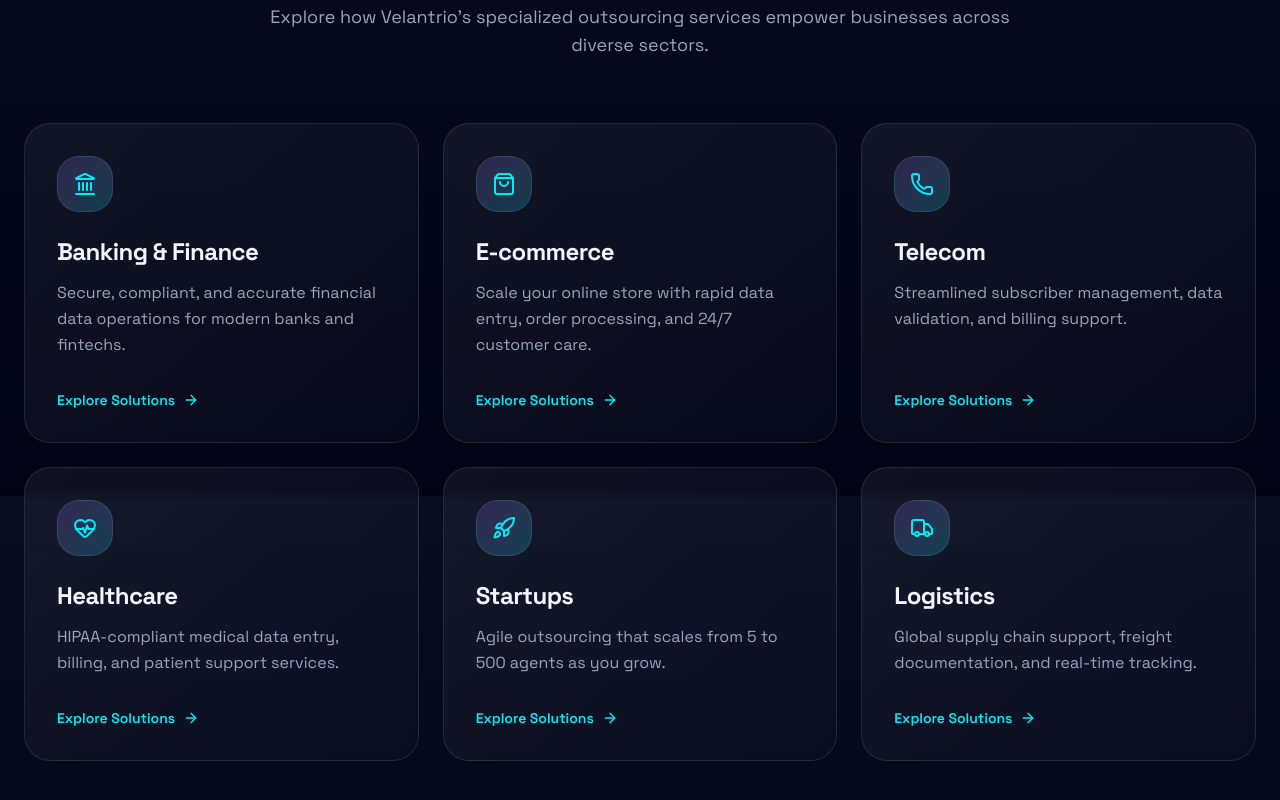
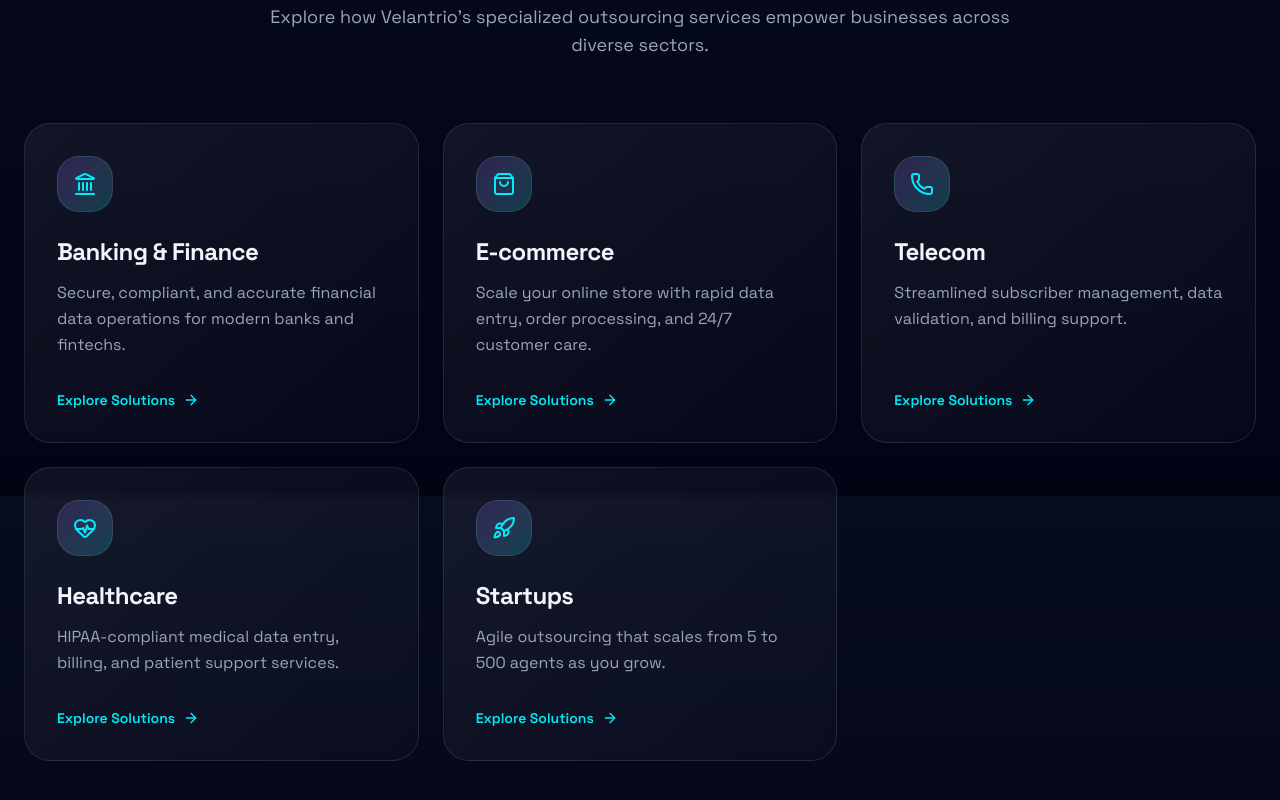
Before and after one commit to scamfreeindia-sfi/velantrio, a Next.js app: page /industries in a window 1280 px wide. Shown: the part 304-1104 px from the top of the page. Built offline with nearby package versions, Linux system fonts and the light colour scheme.

Commit message:
feat: add Industries component and data configuration for service verticals

```diff
--- a/app/Components/Industries.tsx
+++ b/app/Components/Industries.tsx
@@ -8,7 +8,6 @@
   { icon: Phone, name: "Telecom", slug: "telecom" },
   { icon: HeartPulse, name: "Healthcare", slug: "healthcare" },
   { icon: Rocket, name: "Startups", slug: "startups" },
-  { icon: Truck, name: "Logistics", slug: "logistics" },
 ];
 
 export function Industries() {
--- a/app/data/industries.ts
+++ b/app/data/industries.ts
@@ -96,23 +96,4 @@
       "Growth-Ops Support"
     ]
   },
-  "logistics": {
-    title: "Logistics",
-    slug: "logistics",
-    icon: Truck,
-    description: "Global supply chain support, freight documentation, and real-time tracking.",
-    fullDescription: "Moving goods globally requires mountain of documentation. We help logistics companies manage freight bills, customs docs, and dispatch coordination.",
-    benefits: [
-      { icon: Zap, title: "Supply Chain Speed", desc: "Reduced delays through rapid document processing." },
-      { icon: Shield, title: "Audit Readiness", desc: "Perfectly organized records for customs and insurance." },
-      { icon: BarChart, title: "Visibility", desc: "Real-time tracking updates and data entry for fleet mgmt." }
-    ],
-    services: [
-      "Freight Bill Entry",
-      "Customs Documentation",
-      "Dispatch Coordination",
-      "Tracking & Tracing Data",
-      "Supply Chain Data Analytics"
-    ]
-  }
 };
```
